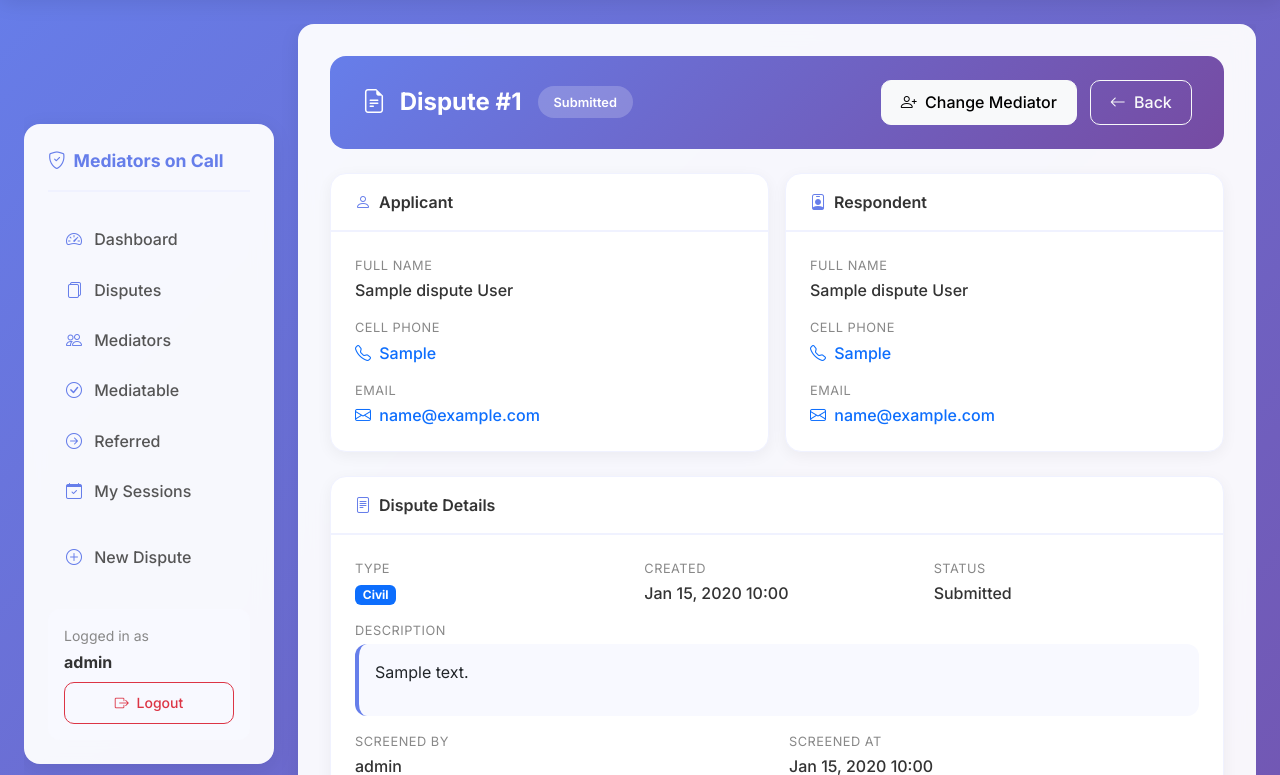
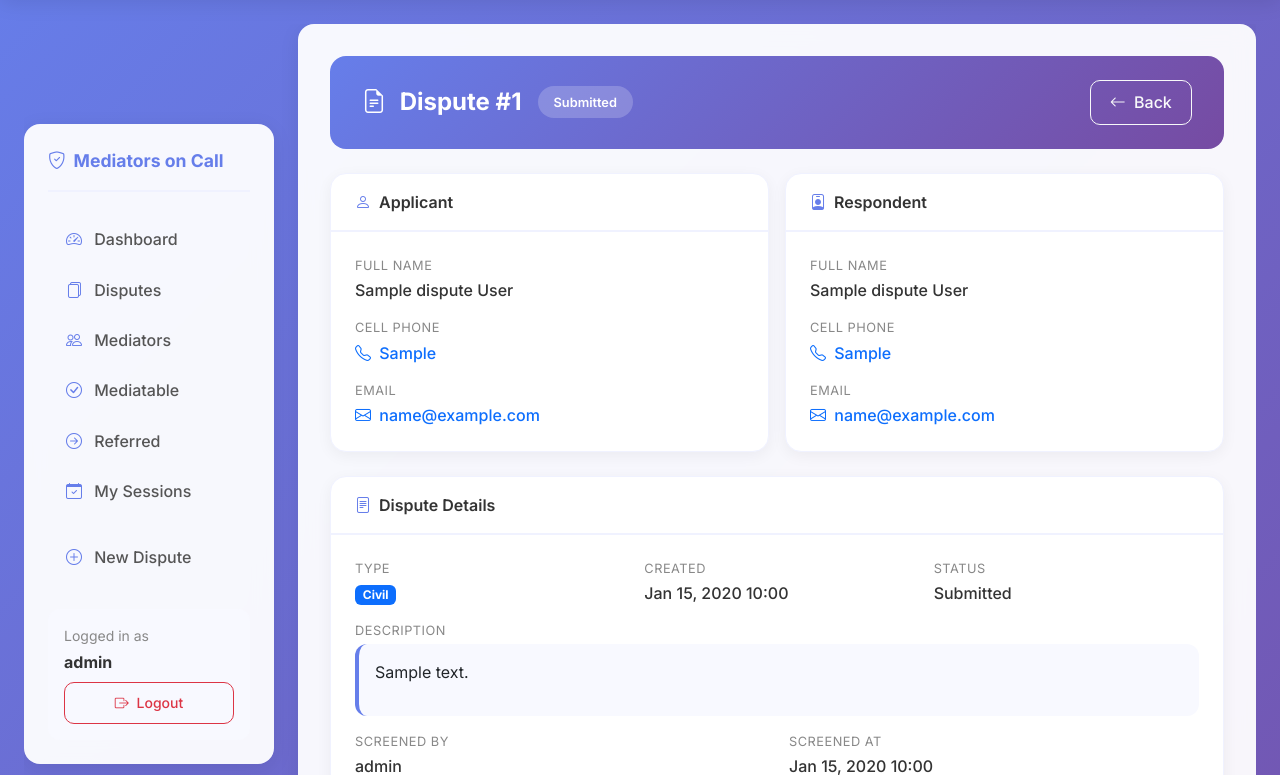
Before and after one commit to JVW-Hue/Mediator-On-Call-, a Django app: page /dashboard/dispute/1/ in a window 1280 px wide. Shown: the part 66-841 px from the top of the page. Run offline with Django 5.2, Linux system fonts and the light colour scheme; a user stored in the database is signed in; data comes from the database, SQL or seed files in the repository; tables that the repository leaves empty hold one stand-in row (values such as "Sample post"); data that the repository does not hold is empty; parts of the project's set-up code (start-up, migrations or seed data) failed here and were passed over; some libraries are stand-ins or nearby versions.

Commit message:
Remove change mediator button - only show assign button when no mediator assigned

```diff
--- a/dashboard/templates/dashboard/dispute_detail.html
+++ b/dashboard/templates/dashboard/dispute_detail.html
@@ -184,9 +184,11 @@
     </div>
     <div class="header-actions">
         {% if user.is_staff or user.is_superuser %}
+        {% if not dispute.mediator %}
         <a href="{% url 'dashboard:assign_mediator_page' dispute.id %}" class="btn btn-light">
-            <i class="bi bi-person-plus me-1"></i> {% if dispute.mediator %}Change{% else %}Assign{% endif %} Mediator
+            <i class="bi bi-person-plus me-1"></i> Assign Mediator
         </a>
+        {% endif %}
         {% endif %}
         <a href="{% url 'dashboard:dispute_list' %}" class="btn btn-outline-light">
             <i class="bi bi-arrow-left me-1"></i> Back
```
